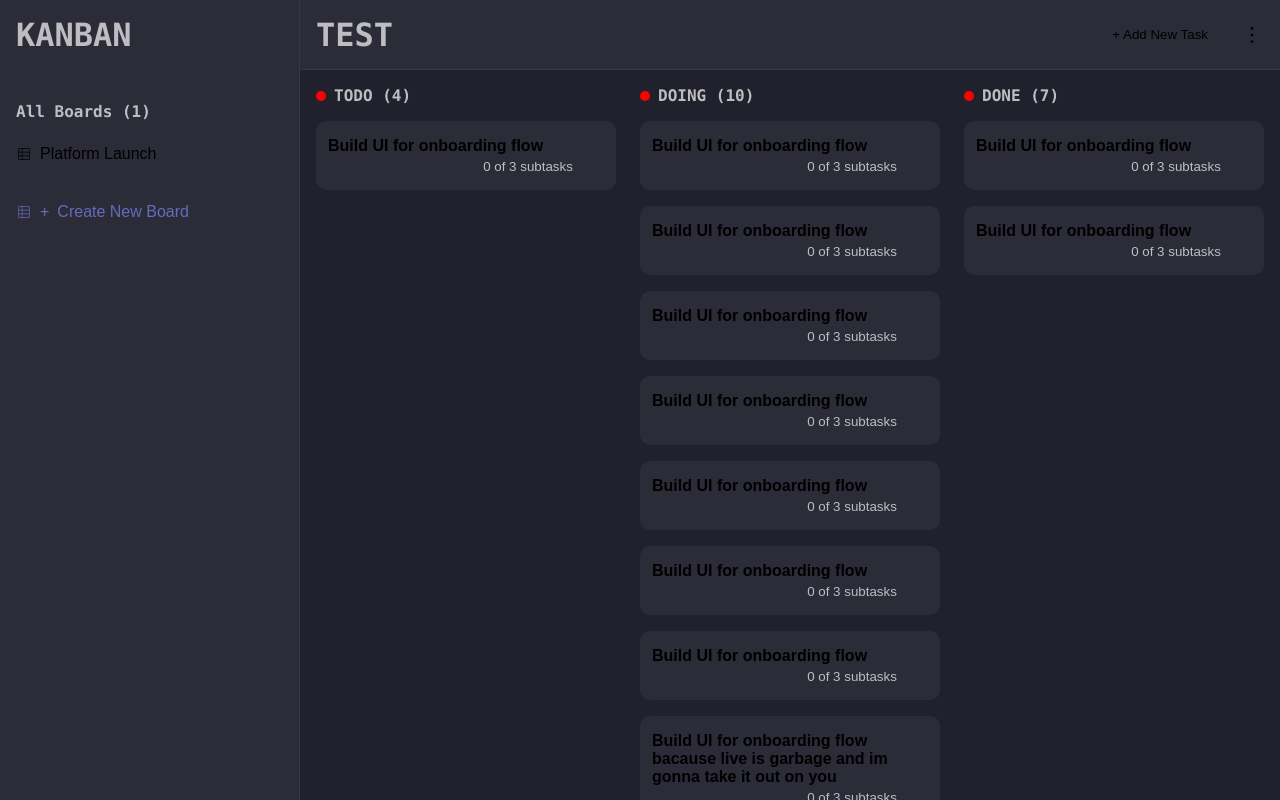
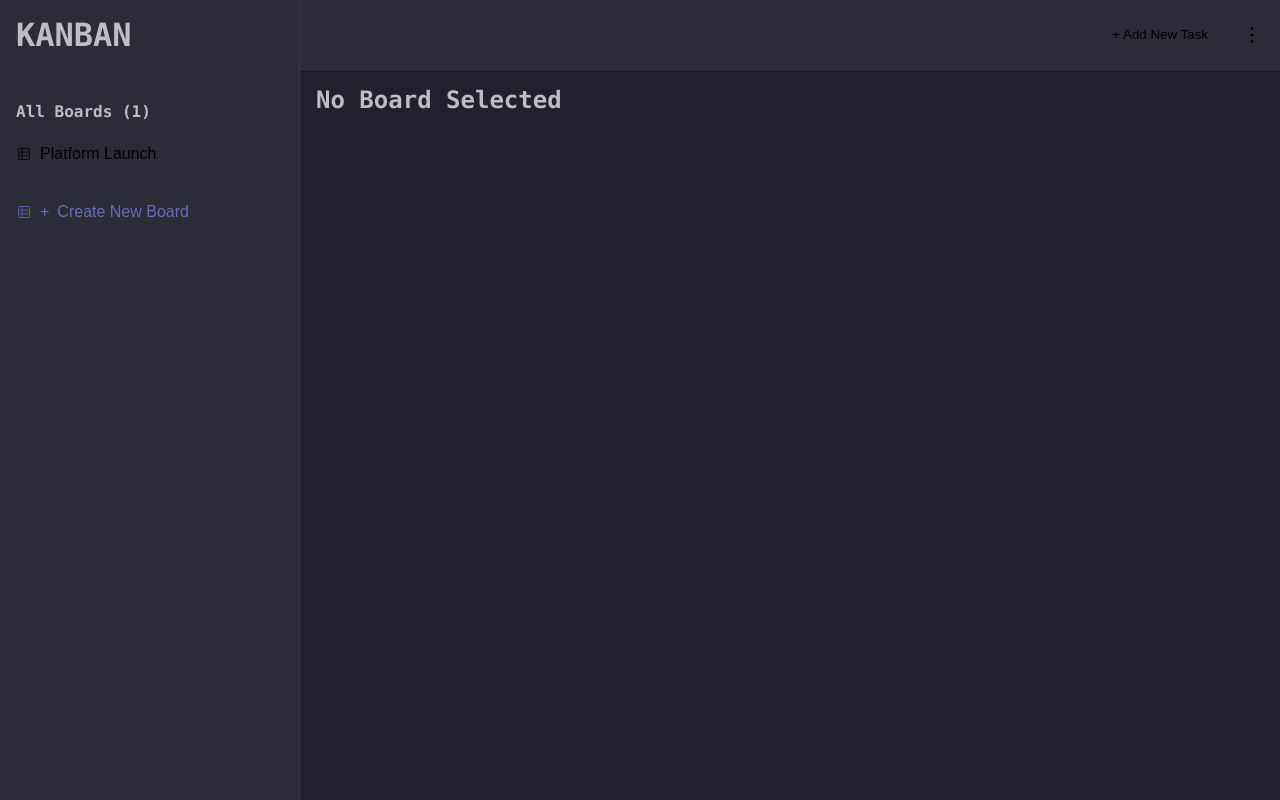
Before and after one commit to JanikKur/kanban, a React (Vite) app: page / in a window 1280 px wide. Built offline with nearby package versions, Linux system fonts and the light colour scheme.

Commit message:
Added more logic

```diff
--- a/src/App.tsx
+++ b/src/App.tsx
@@ -1,17 +1,94 @@
 import { useState } from "react";
 import AddBoardModal from "./layouts/AddBoardModal";
+import AddStatusModal from "./layouts/AddStatusModal";
 import AddTaskModal from "./layouts/AddTaskModal";
 import Board from "./layouts/Board";
 import Header from "./layouts/Header";
 import SideNavigation from "./layouts/SideNavigation";
+import kanban from "./data";
+
+export type DataType = {
+  boards: BoardType[];
+};
+export type BoardType = {
+  title: string;
+  statuses: { title: string; color: string }[];
+  tasks: TaskType[];
+};
+export type TaskType = {
+  title: string;
+  description: string;
+  subtasks: { title: string; checked: boolean }[];
+  status: string;
+};
 
 export default function App() {
   const [showAddBoardModal, setShowAddBoardModal] = useState(false);
+  const [showAddStatusModal, setShowAddStatusModal] = useState(false);
   const [showAddTaskModal, setShowAddTaskModal] = useState(false);
+  const [data, setData] = useState<DataType>(kanban);
+  const [currentBoard, setCurrentBoard] = useState("");
 
-  function addBoard(title: string) {}
+  function addBoard(title: string) {
+    setData((prev) => {
+      if (!prev.boards.find((board) => board.title === title)) {
+        prev.boards.push({ title: title, statuses: [], tasks: [] });
+      }
+      return prev;
+    });
+  }
 
-  function addTask(title: string) {}
+  function addTask(
+    title: string,
+    description: string,
+    status: string,
+    subTasks: string[]
+  ) {
+    setData((prev) => {
+      const newBoard = prev.boards.find(
+        (board) => board.title === currentBoard
+      );
+      if (!newBoard) return prev;
+      newBoard.tasks.push({
+        title,
+        description,
+        status,
+        subtasks: subTasks.map((task) => {
+          return { title: task, checked: false };
+        }),
+      });
+      const newBoards = prev.boards.filter(
+        (board) => board.title !== currentBoard
+      );
+      newBoards.push(newBoard);
+      prev.boards = newBoards;
+      return prev;
+    });
+  }
+
+  function addStatus(status: string, color: string) {
+    setData((prev) => {
+      const newBoard = prev.boards.find(
+        (board) => board.title === currentBoard
+      );
+      if (!newBoard) return prev;
+      if (newBoard.statuses.find((stat) => stat.title === status)) {
+        return prev;
+      }
+      newBoard.statuses.push({
+        title: status,
+        color: color,
+      });
+      const newBoards = prev.boards.filter(
+        (board) => board.title !== currentBoard
+      );
+      newBoards.push(newBoard);
+      prev.boards = newBoards;
+      console.log(prev);
+
+      return prev;
+    });
+  }
 
   return (
     <div className="App">
@@ -20,15 +97,33 @@ export default function App() {
         handleSubmit={addBoard}
         handleClose={() => setShowAddBoardModal(false)}
       />
+      <AddStatusModal
+        show={showAddStatusModal}
+        handleSubmit={addStatus}
+        handleClose={() => setShowAddStatusModal(false)}
+      />
       <AddTaskModal
         show={showAddTaskModal}
-        handleSubmit={addBoard}
+        handleSubmit={addTask}
         handleClose={() => setShowAddTaskModal(false)}
       />
-      <SideNavigation showAddNewBoardModal={() => setShowAddBoardModal(true)} />
-      <Header showAddNewTaskModal={() => setShowAddTaskModal(true)} />
+      <SideNavigation
+        data={data}
+        currentBoard={currentBoard}
+        onSelect={(title) => setCurrentBoard(title)}
+        showAddNewBoardModal={() => setShowAddBoardModal(true)}
+      />
+      <Header
+        currentBoard={currentBoard}
+        showAddNewTaskModal={() => setShowAddTaskModal(true)}
+      />
       <main>
-        <Board />
+        <Board
+          currentBoard={data.boards.find(
+            (board) => board.title === currentBoard
+          )}
+          showAddNewStatusModal={() => setShowAddStatusModal(true)}
+        />
       </main>
     </div>
   );
--- a/src/data.ts
+++ b/src/data.ts
@@ -1,4 +1,4 @@
-export {}
+export {};
 const kanban = {
   boards: [
     {
@@ -6,7 +6,7 @@ const kanban = {
       statuses: [{ title: "todo", color: "#ffff" }],
       tasks: [
         {
-          title: "",
+          title: "Build UI for onboarding flow",
           description: "",
           subtasks: [
             { title: "Make Coffe", checked: false },
--- /dev/null
+++ b/src/layouts/AddStatusModal.tsx
@@ -0,0 +1,42 @@
+import React, { useRef } from "react";
+import Modal from "../components/Modal";
+import "../styles/layouts/add_modal.css";
+
+export default function AddStatusModal({
+  show,
+  handleSubmit,
+  handleClose,
+}: {
+  show: boolean;
+  handleSubmit: (title: string, color: string) => void;
+  handleClose: () => void;
+}) {
+  const titleRef = useRef<HTMLInputElement>(null!);
+  const colorRef = useRef<HTMLInputElement>(null!);
+
+  return (
+    <Modal show={show} handleClose={handleClose} className="add-modal">
+      <h2>Add New Column</h2>
+      <form
+        onSubmit={(e) => {
+          e.preventDefault();
+          handleSubmit(titleRef.current.value, colorRef.current.value);
+          titleRef.current.value = "";
+          handleClose();
+        }}
+      >
+        <div className="form-group">
+          <label>Title</label>
+          <input type="text" ref={titleRef} placeholder="e.g. Important" />
+        </div>
+        <div className="form-group">
+          <label>Color</label>
+          <input type="color" ref={colorRef} placeholder="e.g. Important" />
+        </div>
+        <button type="submit" className="btn-primary">
+          Add Column
+        </button>
+      </form>
+    </Modal>
+  );
+}
--- a/src/layouts/Board.tsx
+++ b/src/layouts/Board.tsx
@@ -1,85 +1,57 @@
 import React from "react";
+import { BoardType, TaskType } from "../App";
 import "../styles/layouts/board.css";
 
-export default function Board() {
+export default function Board({
+  showAddNewStatusModal,
+  currentBoard,
+}: {
+  showAddNewStatusModal: () => void;
+  currentBoard: BoardType | undefined;
+}) {
+  function getTaskCountForStatus(status: string) {
+    return (
+      currentBoard?.tasks.filter((task) => task.status === status).length ?? 0
+    );
+  }
+
+  function getNumberOfCompletedSubTasks(task: TaskType) {
+    return task.subtasks.filter((subtask) => subtask.checked).length;
+  }
+
+  if (!currentBoard) return <h2>No Board Selected</h2>;
   return (
     <section className="board">
+      {currentBoard.statuses.map((status) => {
+        return (
           <div className="col">
             <label className="col-title">
-          <div className="color"></div>TODO (4)
+              <div
+                className="color"
+                style={{ backgroundColor: status.color }}
+              ></div>
+              {status.title} ({getTaskCountForStatus(status.title)})
             </label>
+            {currentBoard.tasks
+              .filter((task) => task.status === status.title)
+              .map((task) => {
+                return (
                   <button className="todo-btn">
-          <span className="title">Build UI for onboarding flow</span>
-          <span className="subtasks">0 of 3 subtasks</span>
+                    <span className="title">{task.title}</span>
+                    <span className="subtasks">
+                      {getNumberOfCompletedSubTasks(task)} of{" "}
+                      {task.subtasks.length} subtasks
+                    </span>
                   </button>
+                );
+              })}
           </div>
-      <div className="col">
-        <label className="col-title">
-          <div className="color"></div> DOING (10)
-        </label>
-        <button className="todo-btn">
-          <span className="title">Build UI for onboarding flow</span>
-          <span className="subtasks">0 of 3 subtasks</span>
+        );
+      })}
+
+      <button onClick={showAddNewStatusModal} className="col add-bol-btn">
+        + New Column
       </button>
-        <button className="todo-btn">
-          <span className="title">Build UI for onboarding flow</span>
-          <span className="subtasks">0 of 3 subtasks</span>
-        </button>
-        <button className="todo-btn">
-          <span className="title">Build UI for onboarding flow</span>
-          <span className="subtasks">0 of 3 subtasks</span>
-        </button>
-        <button className="todo-btn">
-          <span className="title">Build UI for onboarding flow</span>
-          <span className="subtasks">0 of 3 subtasks</span>
-        </button>
-        <button className="todo-btn">
-          <span className="title">Build UI for onboarding flow</span>
-          <span className="subtasks">0 of 3 subtasks</span>
-        </button>
-        <button className="todo-btn">
-          <span className="title">Build UI for onboarding flow</span>
-          <span className="subtasks">0 of 3 subtasks</span>
-        </button>
-        <button className="todo-btn">
-          <span className="title">Build UI for onboarding flow</span>
-          <span className="subtasks">0 of 3 subtasks</span>
-        </button>
-        <button className="todo-btn">
-          <span className="title">
-            Build UI for onboarding flow bacause live is garbage and im gonna
-            take it out on you
-          </span>
-          <span className="subtasks">0 of 3 subtasks</span>
-        </button>
-      </div>
-      <div className="col">
-        <label className="col-title">
-          <div className="color"></div> DONE (7)
-        </label>
-        <button className="todo-btn">
-          <span className="title">Build UI for onboarding flow</span>
-          <span className="subtasks">0 of 3 subtasks</span>
-        </button>
-        <button className="todo-btn">
-          <span className="title">Build UI for onboarding flow</span>
-          <span className="subtasks">0 of 3 subtasks</span>
-        </button>
-      </div>
-      <div className="col">
-        <label className="col-title">
-          <div className="color"></div> DONE (7)
-        </label>
-        <button className="todo-btn">
-          <span className="title">Build UI for onboarding flow</span>
-          <span className="subtasks">0 of 3 subtasks</span>
-        </button>
-        <button className="todo-btn">
-          <span className="title">Build UI for onboarding flow</span>
-          <span className="subtasks">0 of 3 subtasks</span>
-        </button>
-      </div>
-      <button className="col add-bol-btn">+ New Column</button>
     </section>
   );
 }
--- a/src/layouts/Header.tsx
+++ b/src/layouts/Header.tsx
@@ -3,13 +3,15 @@ import "../styles/layouts/header.css";
 import { AiOutlineMore } from "react-icons/ai";
 
 export default function Header({
+  currentBoard,
   showAddNewTaskModal,
 }: {
+  currentBoard: string;
   showAddNewTaskModal: () => void;
 }) {
   return (
     <header className="main-header">
-      <h1>TEST</h1>
+      <h1>{currentBoard}</h1>
       <div className="user-interaction">
         <button onClick={showAddNewTaskModal} className="add-task-btn">
           + Add New Task
--- a/src/styles/layouts/board.css
+++ b/src/styles/layouts/board.css
@@ -20,12 +20,12 @@
   display: flex;
   flex-direction: row;
   align-items: center;
+  text-transform: uppercase;
   gap: 0.5rem;
 }
 .col .color {
   height: 10px;
   width: 10px;
-  background-color: red;
   border-radius: 50%;
 }
 
@@ -55,6 +55,8 @@
 
 .todo-btn .subtasks {
   color: rgb(189, 189, 194);
+  text-align: left;
+  width: 100%;
 }
 
 .add-bol-btn {
```
Also changed, not shown: src/layouts/AddTaskModal.tsx (+34 -6 lines), src/layouts/SideNavigation.tsx (+16 -4 lines). Lines whose indentation alone changed are shown as unchanged.
